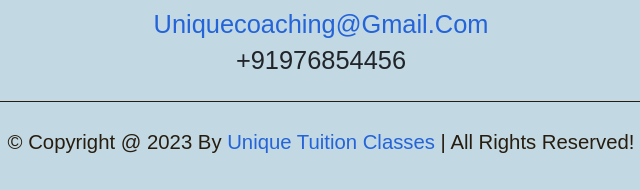
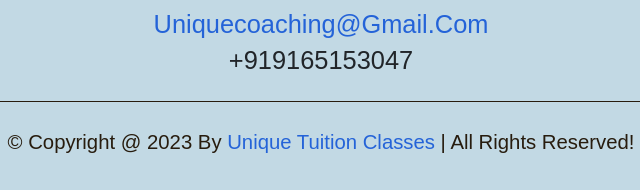
Before and after one commit to dejalbisen/CLASSES.github.io, a plain HTML site: page index.html in a window 1280 px wide. Shown: the part 4021-4211 px from the top of the page, 319-959 px from the left. Drawn offline with nearby package versions, Linux system fonts and the light colour scheme.

Commit message:
Add files via upload

```diff
--- a/index.html
+++ b/index.html
@@ -655,7 +655,7 @@ html{
 				<img alt="Second slide" class="d-block w-100" src="444.jpg">
 				<div class="carousel-caption d-none d-md-block">
 					<h1 class="animated slideInDown" style="animation-delay: 1s"><span style="font-weight: bolder;">UNIQUE CLASSES</span></h1>
-					<p class="animated fadeInUp" style="animation-delay: 2s"> <span style="color: #c4c1d6; font-weight:bolder;">Email- uniquecoaching@gmail.com || Phone no- +91363743473</span></p>
+					<p class="animated fadeInUp" style="animation-delay: 2s"> <span style="color: #c4c1d6; font-weight:bolder;">Email- uniquecoaching@gmail.com || Phone no- +919165153047</span></p>
 					<p class="animated zoomIn" style="animation-delay: 3s"><a href="#">Contact us</a></p>
 				</div>
 			</div>
@@ -851,7 +851,7 @@ html{
               <a href="#" class="fab fa-youtube"></a>
            </div>
            <h1 style="color: #2463d8;">uniquecoaching@gmail.com</h1>
-           <h1>+91976854456</h1>
+           <h1>+919165153047</h1>
            <div class="credit">&copy; copyright @ 2023 by <span>Unique Tuition Classes</span> | all rights reserved!</div>
 
         </section>
```
